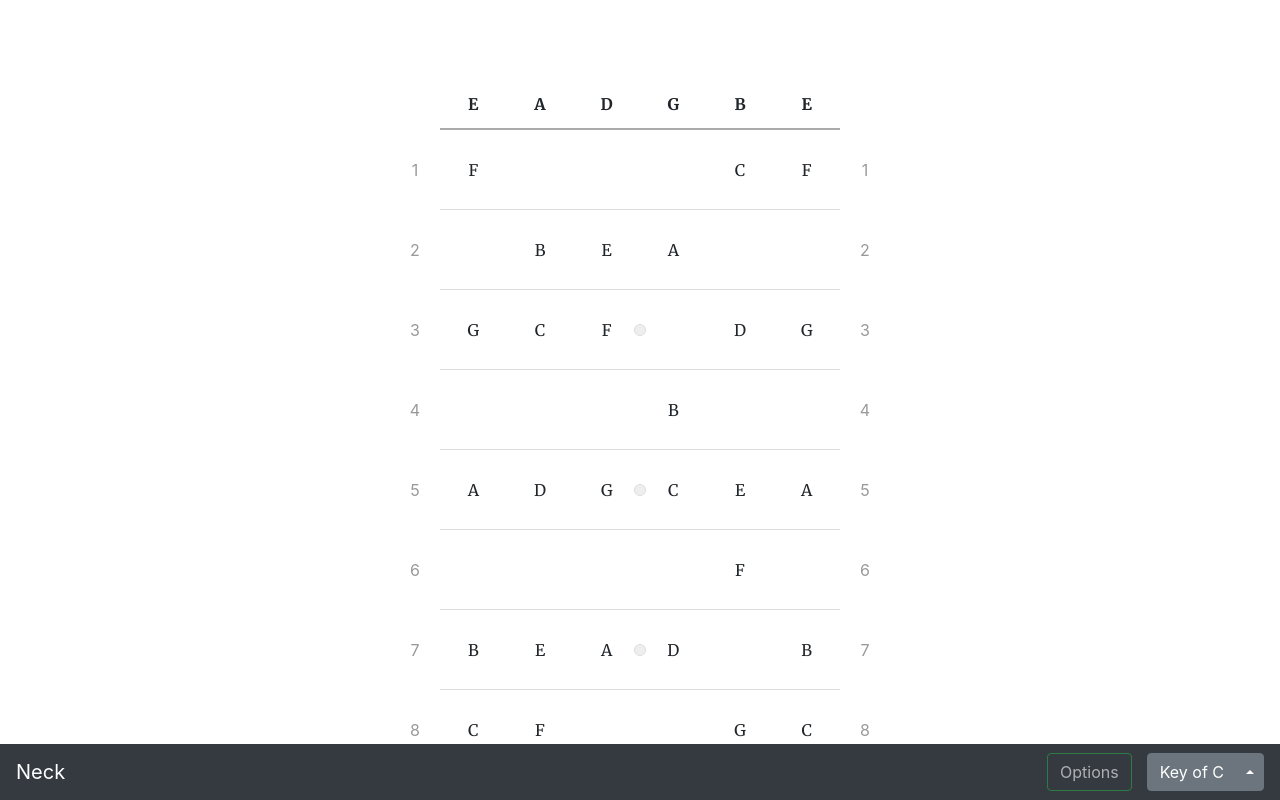
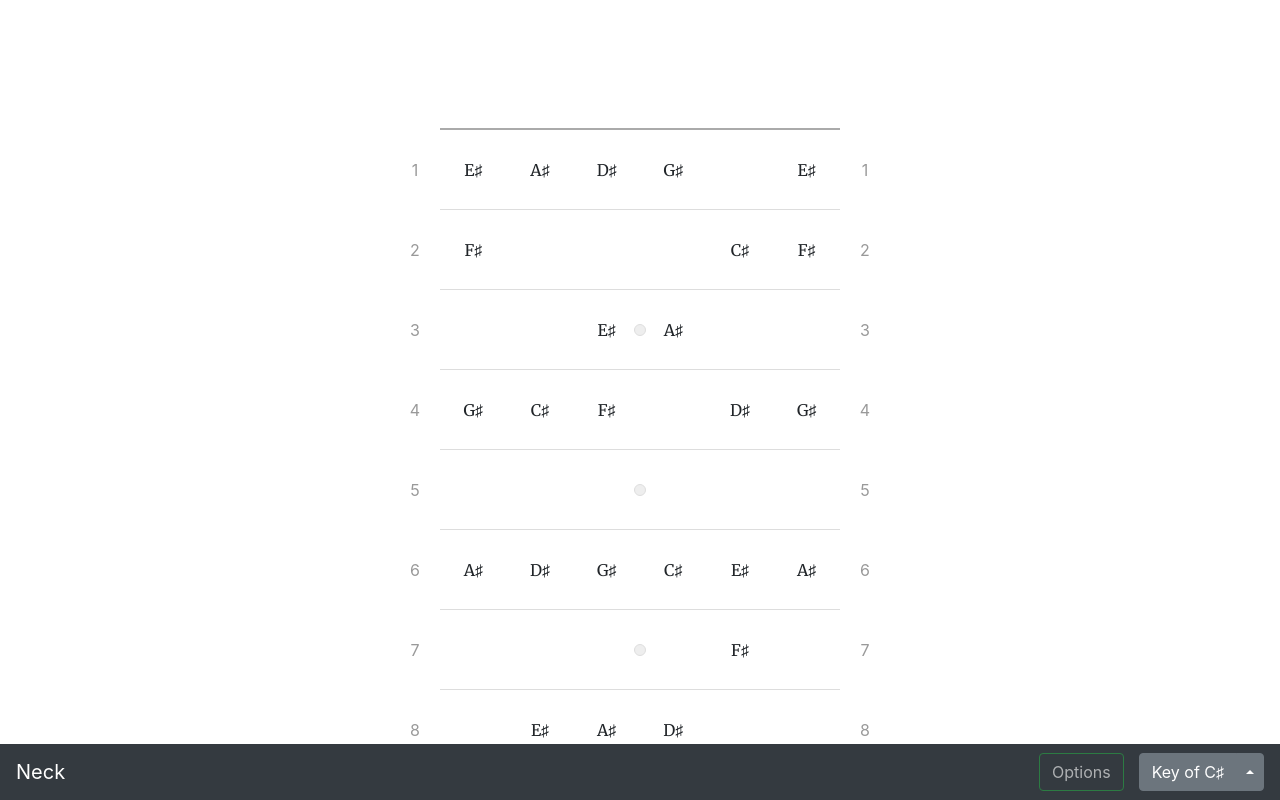
Before and after one commit to michaelasanchez/neck, a React app: page / in a window 1280 px wide. Built offline with nearby package versions, Linux system fonts and the light colour scheme.

Commit message:
Webpack builds has dev & prod builds. React debugger fixes.

```diff
--- a/src/components/Home.tsx
+++ b/src/components/Home.tsx
@@ -1,24 +1,41 @@
 import * as React from "react"
 
-import Neck from "./Neck";
-import { Ui } from "./Ui";
+import { Neck } from "./neck/Neck";
+import { Ui } from "./ui/Ui";
 
 import { Key } from "../models/Key";
+import { Mode } from "../models/Mode";
+import { Tuning } from "../models/Tuning";
 
 export interface HomeProps {
+  defaultKey?: Key,
+  defaultTuning?: Tuning,
+  defaultMode?: Mode,
 }
 
-export interface HomeState {
-  key: Key,
+const defaultProps: HomeProps = {
+  defaultKey: Key.D(),
+  defaultTuning: Tuning.Standard(),
+  defaultMode: Mode.Ionian(),
 }
 
-export const Home: React.SFC<HomeProps> = ({}) => {
-  const [key, setKey] = React.useState(Key.C());
+const Home: React.FunctionComponent<HomeProps> = ({ }) => {
+  const [key, setKey] = React.useState<Key>(Key.C().Sharp());
+  const [tuning, setTuning] = React.useState<Tuning>(Tuning.Standard());
+  const [mode, setMode] = React.useState<Mode>(Mode.Ionian());
 
   return (
     <>
-    <Neck test={key} />
-    <Ui setKey={(k: Key) => setKey(k)} test={key}/>
+      <Neck musicKey={key} tuning={tuning} mode={mode} />
+      <Ui
+        defKey={key}
+        setKey={(k: Key) => setKey(k)}
+        setTuning={(t: Tuning) => setTuning(t)}
+        setMode={(m: Mode) => setMode(m)} />
     </>
   );
 }
+
+Home.defaultProps = defaultProps;
+
+export default Home;
--- a/src/components/Neck.tsx
+++ /dev/null
@@ -1,74 +0,0 @@
-import * as React from 'react';
-import { times } from 'lodash';
-
-import { FretNumbers } from "./neck/FretNumbers";
-import { FretMarkers } from "./neck/FretMarkers";
-import { StringComponent } from "./neck/String";
-
-import { Scale } from "../models/Scale";
-import { Note } from "../models/Note";
-import { Mode } from "../models/Mode";
-import { Tuning } from "../models/Tuning";
-import { Key } from '../models/Key';
-import { FretMode } from './neck/Fret';
-
-export interface NeckProps {
-  frets?: number;
-  strings?: number;
-  markers?: number[];
-  tuning?: Tuning;
-  test?: Key;
-  mode?: FretMode;
-}
-
-export interface NeckState {
-  frets: number;
-  strings: number;
-  markers: number[];
-  scale: Scale;
-  tuning: Tuning;
-  test: Key;
-  mode: FretMode;
-}
-
-const defaultProps: NeckProps = {
-  frets: 12,
-  strings: 6,
-  markers: [0, 0, 1, 0, 1, 0, 1, 0, 1, 0, 0, 2],
-  tuning: Tuning.Standard(),
-  test: new Key(Note.C()),
-  mode: FretMode.Note,
-};
-
-const Neck: React.FunctionComponent<NeckProps> = ({ frets, strings, markers, tuning, test, mode }) => {
-  const [curFrets, setFrets] = React.useState<number>(frets);
-  const [curStrings, setStrings] = React.useState<number>(strings);
-  const [curMarkers, setMarkers] = React.useState<number[]>(markers);
-  const [curTuning, setTuning] = React.useState<Tuning>(tuning)
-  const [curScale, setScale] = React.useState<Scale>(new Scale(test.Root, Mode.Ionian()));
-  const [curMode, setMode] = React.useState<FretMode>(mode);
-
-
-  return (
-    <div className="neck">
-      <div className="backdrop">
-        <div className="fretboard-numbers">
-          <FretNumbers frets={curFrets} />
-          <FretNumbers frets={curFrets} />
-        </div>
-        <div className="fretboard-markers">
-          <FretMarkers markers={curMarkers} />
-        </div>
-      </div>
-      <div className="strings">
-        {times(curStrings, (i) =>
-          <StringComponent mode={curMode} frets={curFrets} scale={curScale} offset={curTuning.Offsets[i]} />
-        )}
-      </div>
-    </div>
-  )
-}
-
-Neck.defaultProps = defaultProps;
-
-export default Neck;
--- a/src/components/Ui.tsx
+++ /dev/null
@@ -1,26 +0,0 @@
-import * as React from "react"
-
-import { Navbar } from "./ui/Navbar";
-import { Options } from "./ui/Options";
-
-import { Key } from "../models/Key";
-
-export interface UiProps {
-  test: Key;
-  setKey: Function;
-}
-
-export interface UiState {
-  showOptions: boolean,
-}
-
-export const Ui: React.FunctionComponent<UiProps> = ({ test, setKey }) => {
-  const [showOptions, setShowOptions] = React.useState<boolean>(false);
-
-  return (
-    <>
-      <Navbar show={() => setShowOptions(true)} setKey={(k: Key) => setKey(k)} test={showOptions} testKey={test}/>
-      <Options hide={() => setShowOptions(false)} showing={showOptions} />
-    </>
-  );
-}
--- a/src/components/neck/FretMarkers.tsx
+++ b/src/components/neck/FretMarkers.tsx
@@ -8,9 +8,9 @@ export interface FretMarkersProps {
 export const FretMarkers: React.FunctionComponent<FretMarkersProps> = ({ markers }) => {
   return (
     <div className="fret-marker-container">
-      {map(markers, (m) =>
-        <div className="fret-marker-group">
-          {times(m, () => <div className="marker"></div>)}
+      {map(markers, (m, i) =>
+        <div className="fret-marker-group" key={i}>
+          {times(m, (i) => <div className="marker" key={i}></div>)}
         </div>
       )}
     </div>
--- a/src/components/neck/FretNumbers.tsx
+++ b/src/components/neck/FretNumbers.tsx
@@ -8,7 +8,7 @@ export interface FretNumbersProps {
 export const FretNumbers: React.FunctionComponent<FretNumbersProps> = ({ frets }) => {
   return (
     <div className="fret-number-group">
-      {times(frets, (i) => <div className="label">{i + 1}</div>)}
+      {times(frets, (i) => <div className="label" key={i}>{i + 1}</div>)}
     </div>
   )
 }
--- /dev/null
+++ b/src/components/neck/Neck.tsx
@@ -0,0 +1,61 @@
+import * as React from 'react';
+import { times } from 'lodash';
+
+import { FretMode } from './Fret';
+import { FretNumbers } from "./FretNumbers";
+import { FretMarkers } from "./FretMarkers";
+import { StringComponent } from "./String";
+
+import { Key } from '../../models/Key';
+import { Mode } from '../../models/Mode';
+import { Tuning } from "../../models/Tuning";
+import { Scale } from "../../models/Scale";
+
+export interface NeckProps {
+  musicKey: Key;
+  tuning: Tuning;
+  mode: Mode;
+  frets?: number;
+  strings?: number;
+  markers?: number[];
+  fretmode?: FretMode;
+}
+
+export const Neck: React.FunctionComponent<NeckProps> = ({
+  musicKey,
+  tuning,
+  mode,
+  frets = 12,
+  strings = 6,
+  markers = [0, 0, 1, 0, 1, 0, 1, 0, 1, 0, 0, 2],
+  fretmode = FretMode.Note
+}) => {
+  const [curFrets, setFrets] = React.useState<number>(frets);
+  const [curStrings, setStrings] = React.useState<number>(strings);
+  const [curMarkers, setMarkers] = React.useState<number[]>(markers);
+  const [curTuning, setTuning] = React.useState<Tuning>(tuning);
+  const [curMode, setMode] = React.useState<FretMode>(fretmode);
+
+  const calcScale = (key: Key) => {
+    return new Scale(key.Root, mode);
+  }
+
+  return (
+    <div className="neck">
+      <div className="backdrop">
+        <div className="fretboard-numbers">
+          <FretNumbers frets={curFrets} />
+          <FretNumbers frets={curFrets} />
+        </div>
+        <div className="fretboard-markers">
+          <FretMarkers markers={curMarkers} />
+        </div>
+      </div>
+      <div className="strings">
+        {times(curStrings, (i) =>
+          <StringComponent key={i} mode={curMode} frets={curFrets} scale={calcScale(musicKey)} offset={curTuning.Offsets[i]} />
+        )}
+      </div>
+    </div>
+  )
+}
--- a/src/components/neck/String.tsx
+++ b/src/components/neck/String.tsx
@@ -18,13 +18,13 @@ export const StringComponent: React.FunctionComponent<StringProps> = ({ mode, fr
     let offsetNoteValue = (f + offset) % Note.NUM_NOTES;
 
     // Check if Note exists for current fret number
-    let test = filter(scale.Notes, (note: Note) => note.Value == offsetNoteValue);
-    return test.length ? test[0] : null;
+    let note = filter(scale.Notes, (note: Note) => note.Value == offsetNoteValue);
+    return note.length ? note[0] : null;
   }
   return (
     <div className="string">
       <Fret mode={mode} note={calcNote(0)} open={true}/>
-      {times(frets, (f) =><Fret mode={mode} note={calcNote(f + 1)} />)}
+      {times(frets, (f) =><Fret key={f} mode={mode} note={calcNote(f + 1)} />)}
     </div>
   )
 }
--- a/src/components/ui/Navbar.tsx
+++ b/src/components/ui/Navbar.tsx
@@ -6,56 +6,39 @@ import { Key, Keys } from '../../models/Key';
 
 export interface NavbarProps {
   show: any;
-  test: any;
   setKey: Function;
-  testKey: Key;
+  defKey: Key;
 }
 
-export class Navbar extends React.Component<NavbarProps, {}> {
+export const Navbar: React.FunctionComponent<NavbarProps> = ({ show, setKey, defKey }) => {
+  const keys = Keys.All();
 
-  private keys: Key[];
-
-  constructor(props: any) {
-    super(props);
-
-    this.keys = Keys.All();
+  const handleSetKey = (keyString: string) => {
+    setKey(keys[parseInt(keyString)]);
   }
 
-  handleShow() {
-    this.props.show();
-  }
-
-  handleKeySelect(key: any) {
-    const newKey = this.keys[parseInt(key)];
-    this.props.setKey(newKey);
-  }
-
-  renderMenuItems() {
-    return (
-      <>
-
-      </>
-    );
-  }
-
-  render() {
   return (
     <nav className="navbar navbar-expand fixed-bottom justify-content-between navbar-dark bg-dark">
       <a className="navbar-brand" href="#">Neck</a>
       <div className="navbar-nav">
 
         <form className="form-inline">
-            <Button variant="outline-success" className="options" onClick={() => this.handleShow()}>
+          <Button variant="outline-success" className="options" onClick={() => show()}>
             Options
         </Button>
 
           <div className="nav-item btn-group dropup">
             <Dropdown as={ButtonGroup}>
-                <Button variant="secondary">Key of {this.props.testKey.toString()}</Button>
-                <Dropdown.Toggle split variant="secondary" id="dropdown-custom-2" />
+              <Button variant="secondary">Key of {defKey.toString()}</Button>
+              <Dropdown.Toggle split variant="secondary" id="dropdown-key" />
               <Dropdown.Menu className="dropdown-menu dropdown-menu-right">
-                  {map(this.keys, (key, index) =>
-                    <Dropdown.Item className="dropdown-item" onSelect={(e: any) => this.handleKeySelect(e)} eventKey={index.toString()}>
+                {map(keys, (key, index) =>
+                  <Dropdown.Item
+                    className="dropdown-item"
+                    key={index}
+                    onSelect={(e: string) => handleSetKey(e)}
+                    eventKey={index.toString()}
+                  >
                     {key.Root.toString()}
                   </Dropdown.Item>
                 )}
@@ -66,6 +49,5 @@ export class Navbar extends React.Component<NavbarProps, {}> {
 
       </div>
     </nav>
-    );
+  )
 }
-}
--- /dev/null
+++ b/src/components/ui/Ui.tsx
@@ -0,0 +1,28 @@
+import * as React from "react"
+
+import { Navbar } from "./Navbar";
+import { Options } from "./Options";
+
+import { Key } from "../../models/Key";
+
+export interface UiProps {
+  defKey: Key;
+  setKey: Function;
+  setTuning: Function;
+  setMode: Function;
+}
+
+export interface UiState {
+  showOptions: boolean,
+}
+
+export const Ui: React.FunctionComponent<UiProps> = ({ defKey, setKey }) => {
+  const [showOptions, setShowOptions] = React.useState<boolean>(false);
+
+  return (
+    <>
+      <Navbar show={() => setShowOptions(true)} setKey={(k: Key) => setKey(k)} defKey={defKey}/>
+      <Options hide={() => setShowOptions(false)} showing={showOptions} />
+    </>
+  );
+}
--- a/src/index.tsx
+++ b/src/index.tsx
@@ -4,7 +4,7 @@ import './style/app.scss';
 import * as React from "react";
 import * as ReactDOM from "react-dom";
 
-import { Home } from "./components/Home";
+import Home from "./components/Home";
 
 ReactDOM.render(
   <Home />,
--- a/src/models/Note.ts
+++ b/src/models/Note.ts
@@ -91,7 +91,7 @@ export class Note {
   }
 
   static G(): Note {
-    return new this(NoteValue.D);
+    return new this(NoteValue.G);
   }
 
   public Natural(): Note {
```
Also changed, not shown: webpack.config.js (+9 -9 lines), 1 other file (tests, documents, lock files or other folders). Lines whose indentation alone changed are shown as unchanged.
